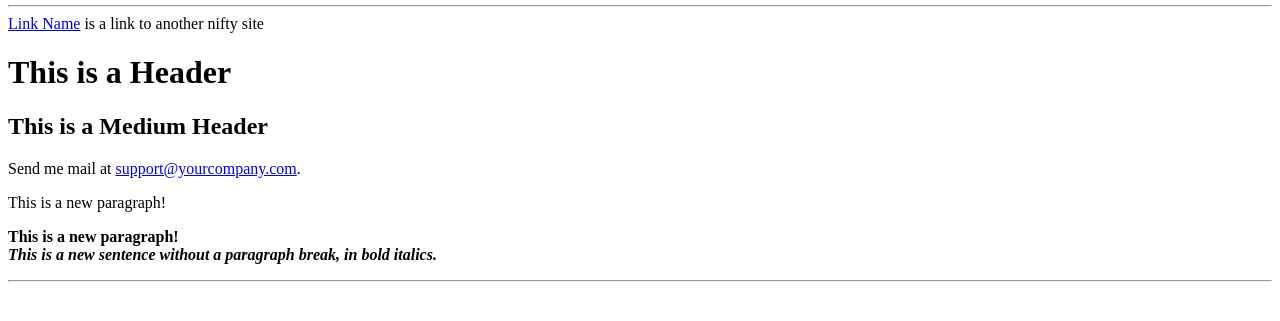
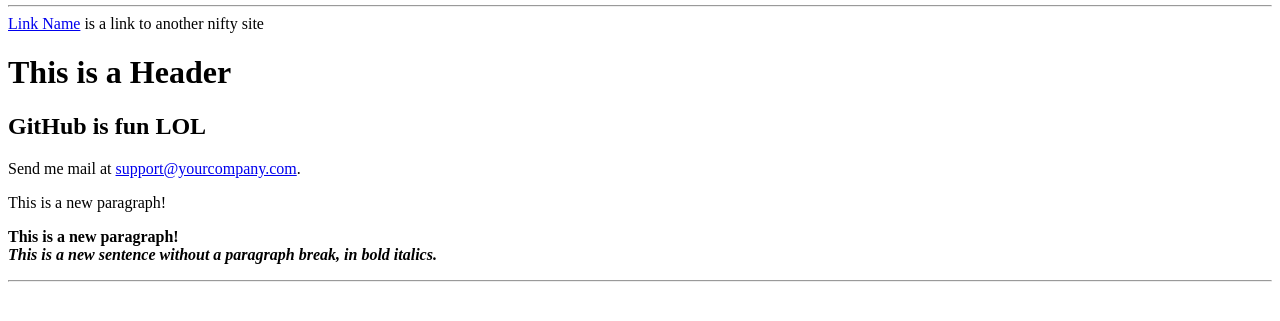
Before and after one commit to shubhamkarande13/1stRepo, a plain HTML site: page index.html in a window 1280 px wide. Shown: the part 27-348 px from the top of the page. Drawn offline with Linux system fonts and the light colour scheme.

Commit message:
Update index.html

```diff
--- a/index.html
+++ b/index.html
@@ -18,7 +18,7 @@
 
 <H1>This is a Header</H1>
 
-<H2>This is a Medium Header</H2>
+<H2>GitHub is fun LOL</H2>
 
 Send me mail at <a href="mailto:support@yourcompany.com">
 
```
